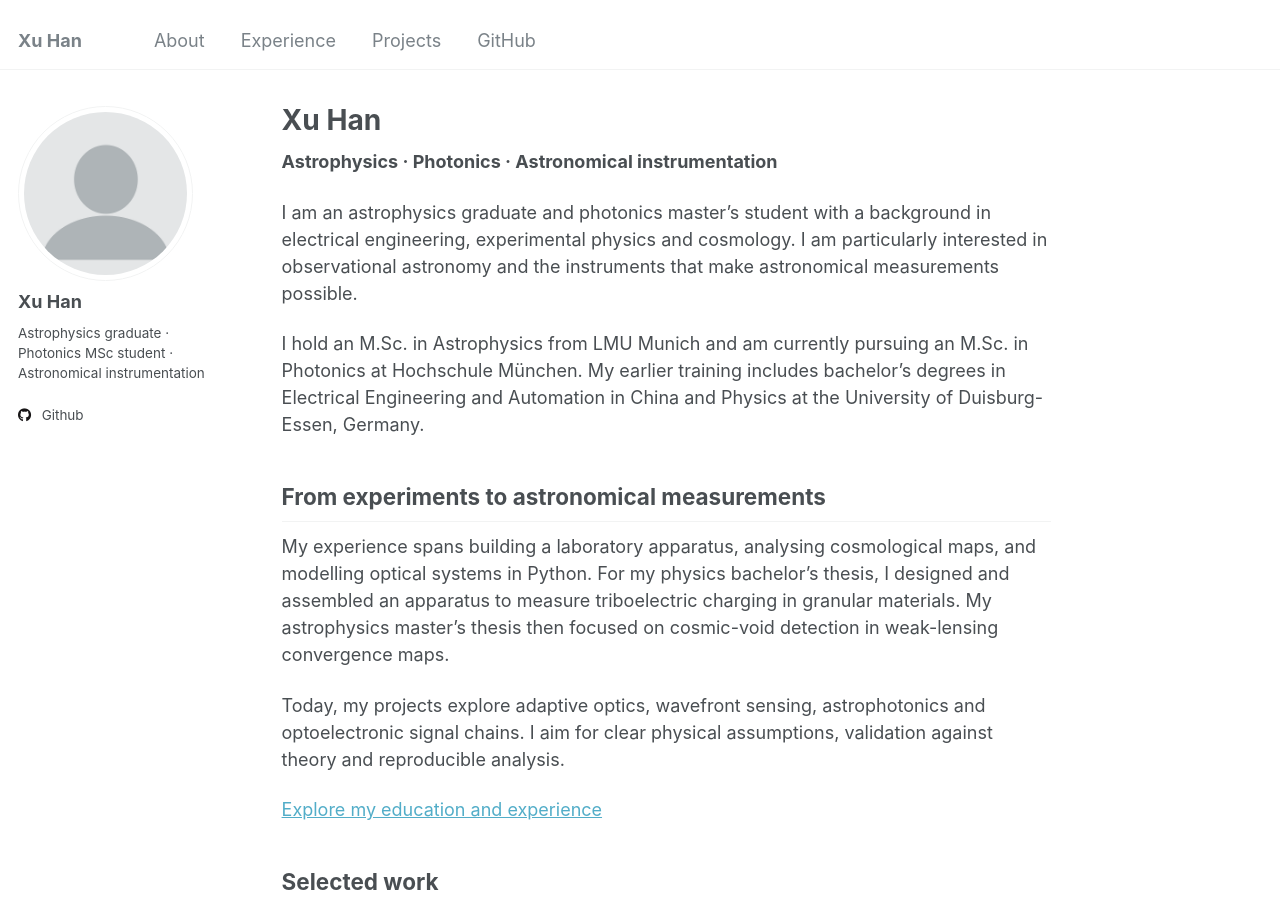
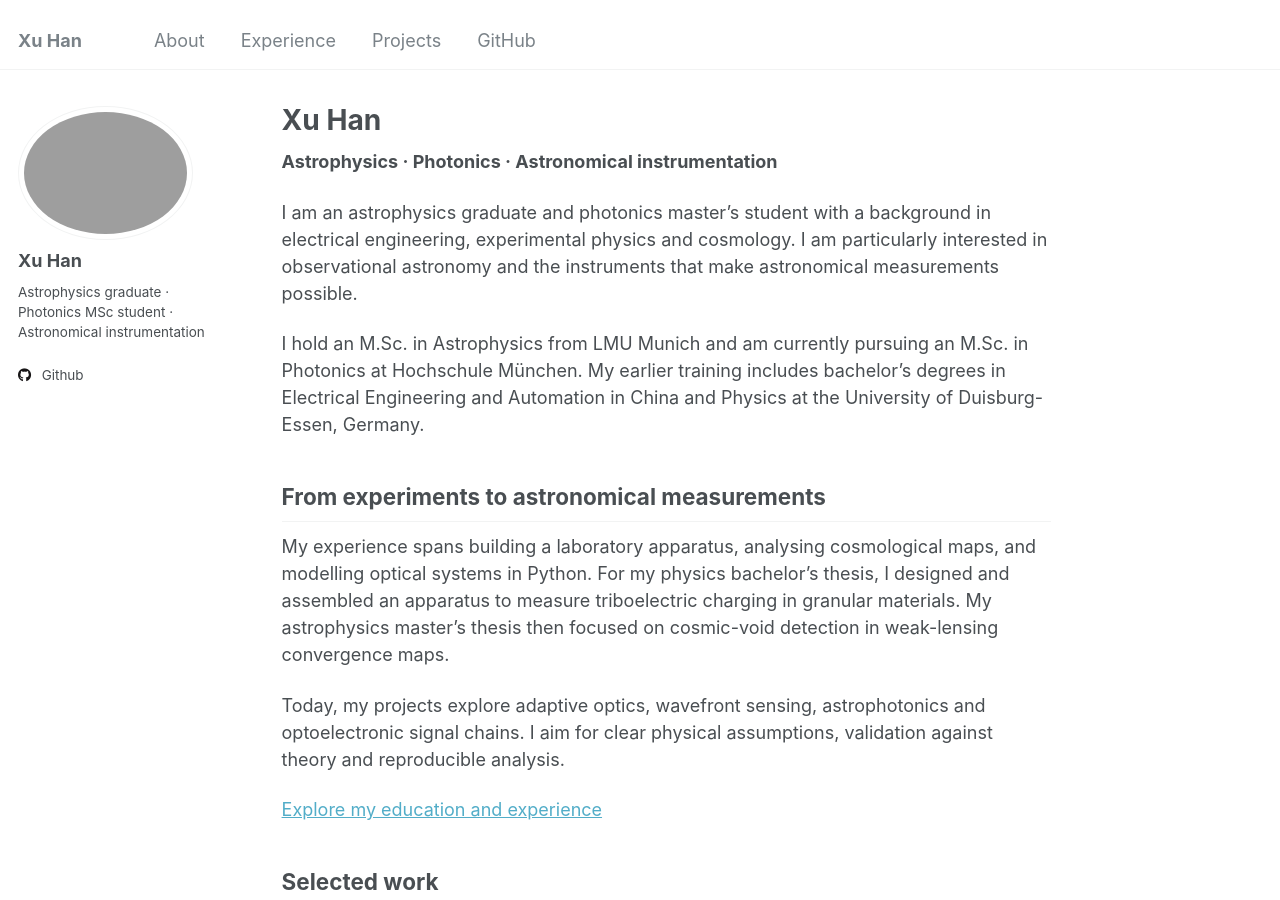
Before and after one commit to xhvoid/Xu-Han.github.io, a Jekyll site: the page built from _pages/about.md, in a window 1280 px wide and 900 px high. Built offline with Jekyll 4.4.1, drawn with Linux system fonts in a browser that asks for light colours.

Commit message:
Add mountaineering portrait as website avatar

```diff
--- a/_config.yml
+++ b/_config.yml
@@ -21,7 +21,7 @@ repository               : "xhvoid/Xu-Han.github.io"
 #               Additional customization can be done by editing /_includes/author-profile.html
 author:
   # Biographic information
-  avatar           : "profile.png"
+  avatar           : "xu-han-avatar.png"
   name             : "Xu Han"
   pronouns         : # example: "she/her"
   bio              : "Astrophysics graduate · Photonics MSc student · Astronomical instrumentation"
```
Also changed, not shown: 1 other file.
